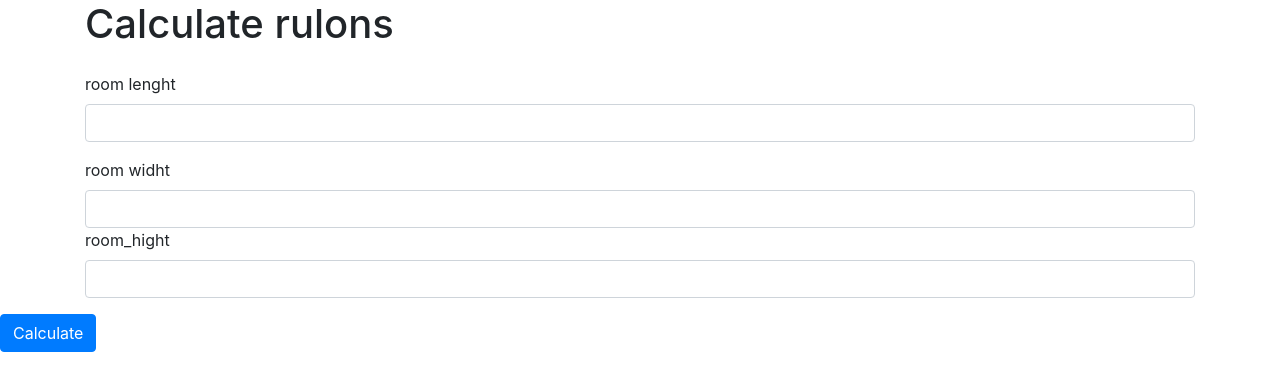
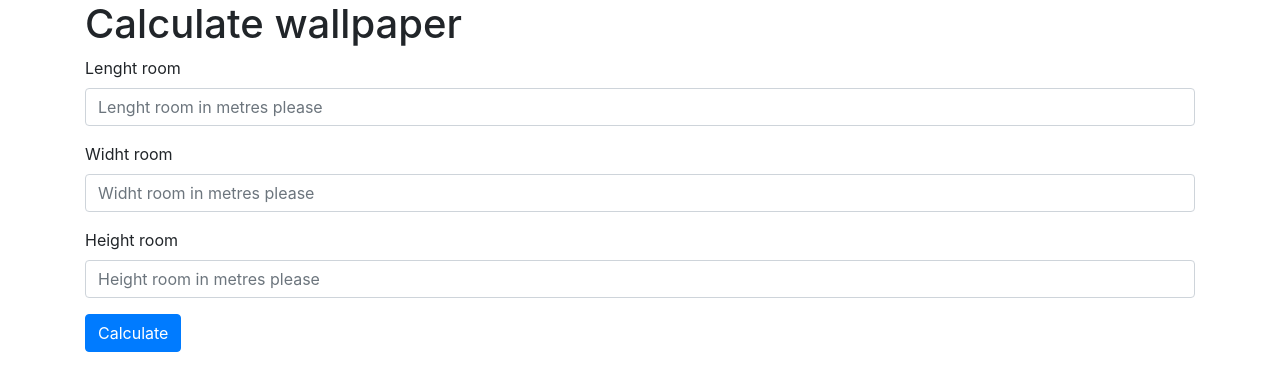
Before and after one commit to brotik/homework, a Flask app: page / in a window 1280 px wide. Shown: the top 391 px of the page. Run offline with Flask 2, Linux system fonts and the light colour scheme; some libraries are stand-ins or nearby versions.

Commit message:
refactoring index.html

```diff
--- a/app/HW2_with_func.py
+++ b/app/HW2_with_func.py
@@ -9,18 +9,23 @@ def start():
     app = Flask(__name__)
 
     @app.route('/')
-    def index():
-        if not request.args:
-            return render_template('index.html', user_input={})
+    def frontpage():
+        room_length = request.args.get('room_length')
+        room_widht = request.args.get('room_widht')
+        room_height = request.args.get('room_height')
 
-        rolls_required = total_rulons('room_lenght', 'room_width', 'room_hight')
-        return render_template('index.html', user_input=request.args, rolls_required=rolls_required)
+        if room_length and room_height and room_widht:
+            rolls = total_rulons(float(room_length), float(room_widht), float(room_height))
+            return render_template('index.html', title='Calculate wallpaper', total_rulons=rolls)
+        return render_template('index.html', title='Calculate wallpaper')
 
     if os.getenv('APP_ENV') == 'PROD' and os.getenv('PORT'):
         waitress.serve(app, port=os.getenv('PORT'))
     else:
         app.run(port=9876, debug=True)
 
+    app.run(port=9876, debug=True)
+
 
 if __name__ == '__main__':
     start()
--- a/app/lib_for_HW2.py
+++ b/app/lib_for_HW2.py
@@ -1,7 +1,7 @@
 import math
 
 
-def total_rulons(room_lenght, room_width, room_hight):
+def total_rulons(room_lenght, room_width, room_height):
 
     """
     >>> total_rulons(5, 6, 2.75)
@@ -16,7 +16,7 @@ def total_rulons(room_lenght, room_width, room_hight):
     reserv = 0.1
     widht_of_rulon = 1.06
     perimetr = int((room_width * 2) + (room_lenght * 2))
-    pieces_in_one_rulon = int(10 / (room_hight + reserv))
+    pieces_in_one_rulon = int(10 / (room_height + reserv))
     all_pieces = int(perimetr / widht_of_rulon)
 
     total_rulons = (math.ceil(all_pieces / pieces_in_one_rulon))
--- a/app/templates/index.html
+++ b/app/templates/index.html
@@ -1,33 +1,47 @@
-<!DOCTYPE html>
-<html lang="en">
+<!
+<html>
 <head>
-    <link rel="stylesheet" href="https://stackpath.bootstrapcdn.com/bootstrap/4.3.1/css/bootstrap.min.css" integrity="sha384-ggOyR0iXCbMQv3Xipma34MD+dH/1fQ784/j6cY/iJTQUOhcWr7x9JvoRxT2MZw1T" crossorigin="anonymous">
     <meta charset="UTF-8">
-    <title>Calculate rulons</title>
+    <meta name="viewport"
+          content="width=device-width, user-scalable=no, initial-scale=1.0, maximum-scale=1.0, minimum-scale=1.0">
+    <meta http-equiv="X-UA-Compatible" content="ie=edge">
+    <title>Document</title>
+    <link rel="stylesheet" href="https://stackpath.bootstrapcdn.com/bootstrap/4.3.1/css/bootstrap.min.css"
+          integrity="sha384-ggOyR0iXCbMQv3Xipma34MD+dH/1fQ784/j6cY/iJTQUOhcWr7x9JvoRxT2MZw1T" crossorigin="anonymous">
 </head>
 <body>
-<form>
 <div class="container">
     <div class="row">
         <div class="col">
-            <h1 class="mb-4">Calculate rulons</h1>
-<div class="form-group">
-    <label for="room_lenght">room lenght</label>
-    <input type="text" class="form-control" id="room_lenght" name="room_lenght" value="{{user_input.room_lenght}}">
-</div>
-            <div class="form-group">
-                <label for="room_widht">room widht</label>
-                <input type="text" class="form-control" id="room_widht" name="room_widht" value="{{user_input.room_widht}}">
+            <h1>{{title}}</h1>
+
+            <form>
                 <div class="form-group">
-                    <label for="room_hight">room_hight</label>
-                    <input type="text" class="form-control" id="room_hight" name="room_hight" value="{{user_input.room_hight}}">
+                    <label for="room_lenght"> Lenght room </label>
+                    <input id="room_lenght" class="form-control" name="room_lenght" type="text" value="{{room_lenght}}"
+                           placeholder="Lenght room in metres please" required>
                 </div>
-            </div>
+                <div class="form-group">
+                    <label for="room_widht"> Widht room</label>
+                    <input id="room_widht" class="form-control" name="room_widht" type="text" value="{{room_widht}}"
+                           placeholder="Widht room in metres please" required>
+                </div>
+                <div class="form-group">
+                    <label for="room_height"> Height room</label>
+                    <input id="room_height" class="form-control" name="room_height" type="text" value="{{room_height}}"
+                           placeholder="Height room in metres please" required>
+                </div>
+                <button class="btn btn-primary">Calculate</button>
+            </form>
+
+            {% if total_rulons %}
+
+            <div> Total rulons: {{total_rulons}} </div>
+
+            {% endif %}
 
         </div>
     </div>
 </div>
-    <button type="submit" class="btn btn-primary">Calculate</button>
-</form>
 </body>
 </html>
```
